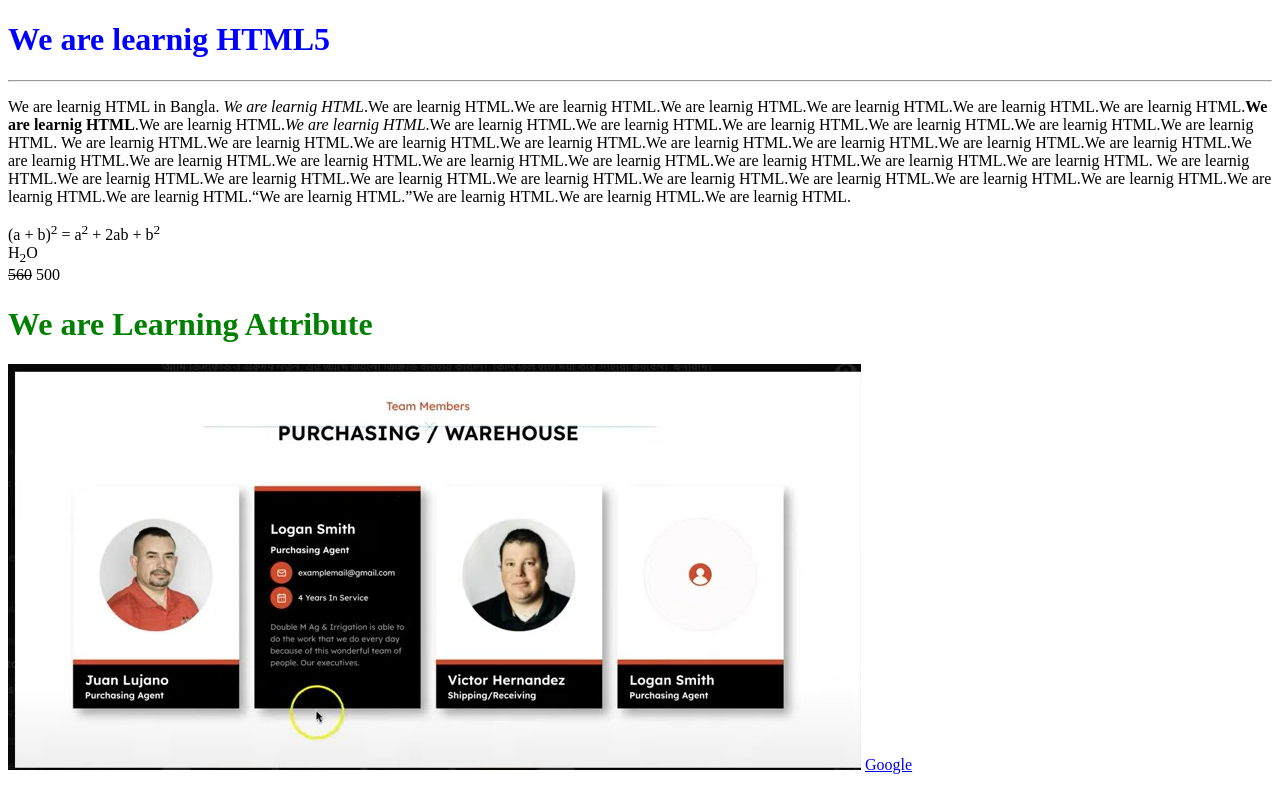
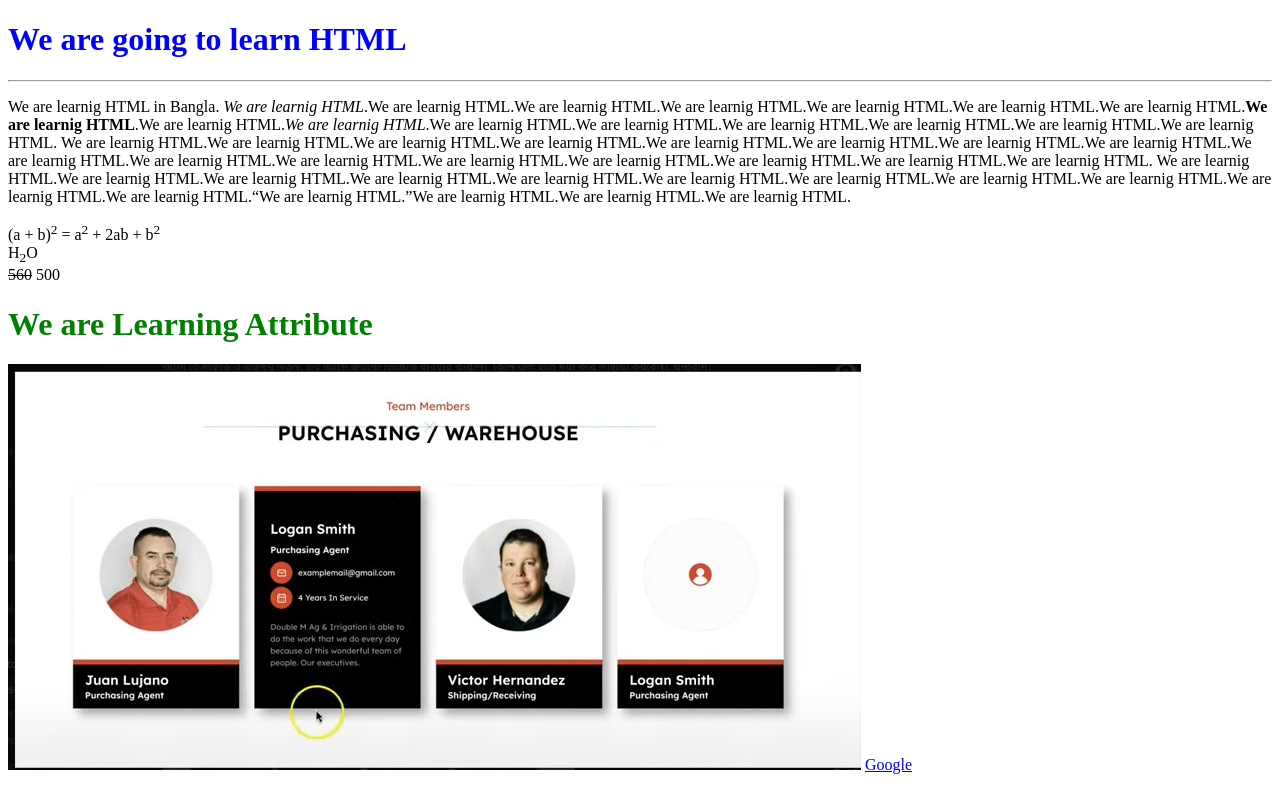
Before and after one commit to nayemspecial/WebDesign-Mentoring, a plain HTML site: page WebDesign284Batch/02. Class 2/2.Class two.html in a window 1280 px wide. Drawn offline with Linux system fonts and the light colour scheme.

Commit message:
Update 2.Class two.html

```diff
--- a/WebDesign284Batch/02. Class 2/2.Class two.html
+++ b/WebDesign284Batch/02. Class 2/2.Class two.html
@@ -2,7 +2,7 @@
 <html>
 	<head></head>
 	<body>
-		<h1 style="color: blue">We are learnig HTML5</h1>
+		<h1 style="color: blue">We are going to learn HTML</h1>
 
 		<hr>
 
```
